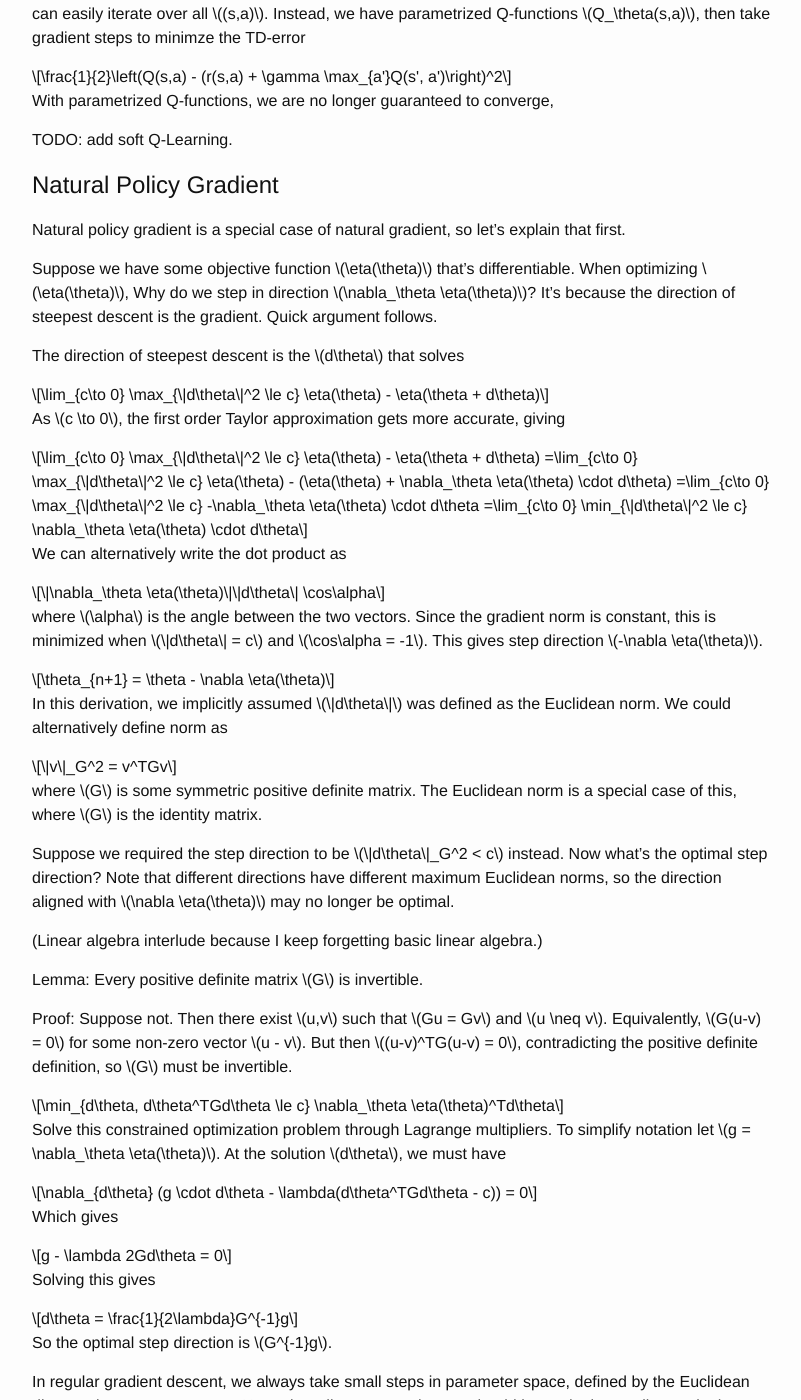
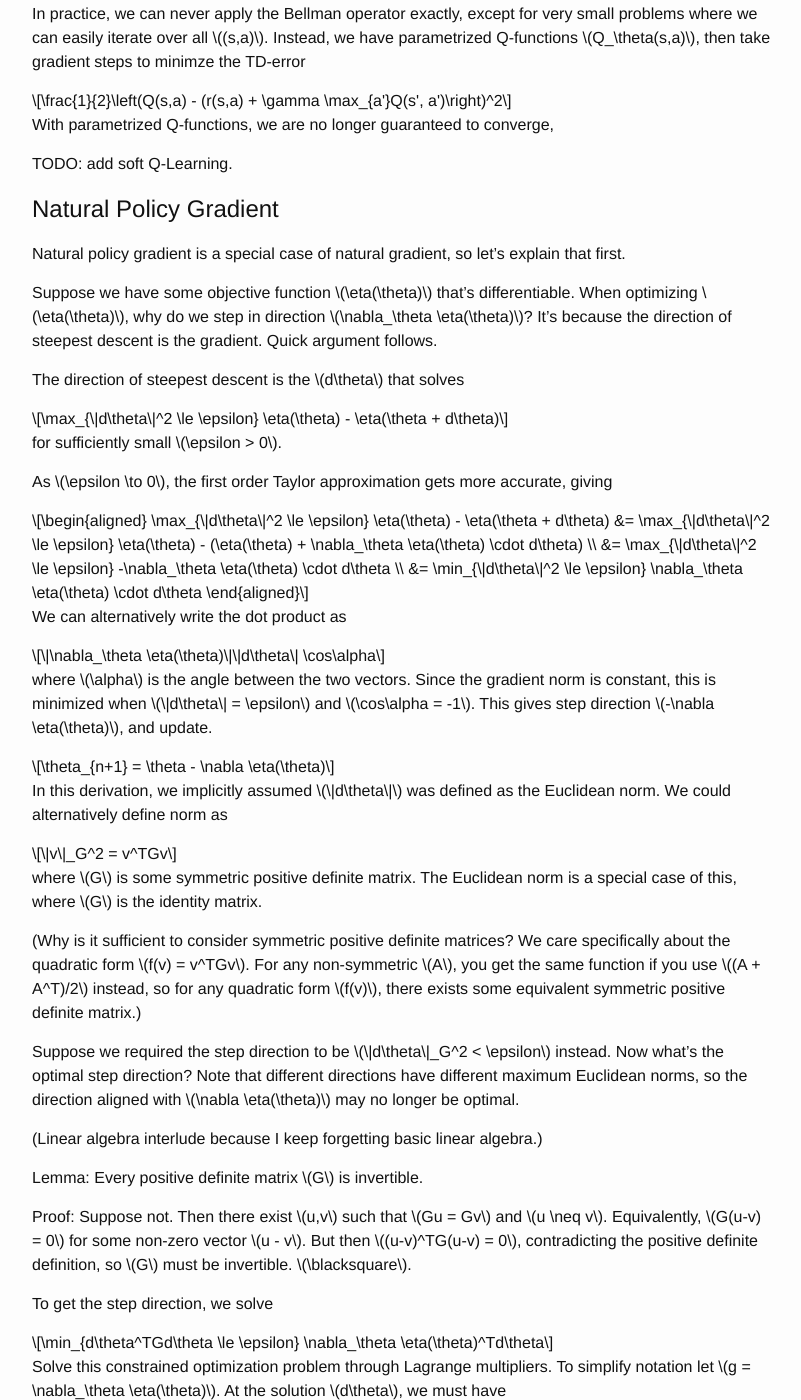
Before and after one commit to alexirpan/alexirpan.github.io, a Jekyll site: the page built from rl-derivations.markdown, in a window 1280 px wide and 1400 px high, scrolled down 3917 px. Shown: the whole window, without its empty margins (238-1039 px from the left). Built offline with Jekyll 4.4.1, drawn with Linux system fonts in a browser that asks for light colours; nearby versions of some CDN libraries; some of the changed text lies outside the part shown.

Commit message:
Fixed some equation formatting, added some paragraphs about quadratic forms.

```diff
--- a/rl-derivations.markdown
+++ b/rl-derivations.markdown
@@ -76,7 +76,7 @@ $$
 
 ## Expectation of Score Function is Zero.
 
-This will be important to variance reduction.
+REMEMBER THIS, IT'S IMPORTANT ALL OVER THE PLACE.
 
 $$
     \mathbb{E}_{a_i|s_i}\left[\nabla_\theta \log \pi(a_i | s_i)\right] =
@@ -137,7 +137,8 @@ $$
 (Can show this formally by writing out the conditional expectations, but it
 gets messy fast.)
 
-Right away, this lets us drop a few terms from the gradient.
+Right away, this lets us drop about half the terms from the gradient (from roughly
+$$n^2$$ to roughly $$n^2/2$$.)
 
 **Observation 2:** We can subtract a baseline function without biasing the gradient,
 as long as the baseline has certain properties.
@@ -219,10 +220,12 @@ In this case, the supremum is over state-action pairs $$(s,a)$$. For any
 $$(s,a)$$,
 
 $$
-    \mathcal{T}^{\pi}Q_1(s,a) - \mathcal{T}^{\pi}Q_2(s,a) =
-    r(s,a) + \gamma\mathbb{E}_\pi[Q_1(s',a') - (r(s,a) + \gamma\mathbb{E}_\pi(Q_2(s',a'))] =
-    \gamma \mathbb{E}_\pi[ Q_1(s',a') - Q_2(s',a') ] \le
+\begin{aligned}
+    \mathcal{T}^{\pi}Q_1(s,a) - \mathcal{T}^{\pi}Q_2(s,a) &=
+    r(s,a) + \gamma\mathbb{E}_\pi[Q_1(s',a') - (r(s,a) + \gamma\mathbb{E}_\pi(Q_2(s',a'))] \\ &=
+    \gamma \mathbb{E}_\pi[ Q_1(s',a') - Q_2(s',a') ] \\ &\le
     \gamma \sup_{s',a'} (Q_1(s',a') - Q_2(s',a'))
+\end{aligned}
 $$
 
 Therefore, $$\| \mathcal{T}^{\pi}Q_1 - \mathcal{T}^{\pi}Q_2 \|_\infty \le \gamma \|Q_1 - Q_2\|_\infty$$,
@@ -266,23 +269,27 @@ Natural policy gradient is a special case of natural gradient, so let's
 explain that first.
 
 Suppose we have some objective function $$\eta(\theta)$$ that's
-differentiable. When optimizing $$\eta(\theta)$$, Why do we step in
+differentiable. When optimizing $$\eta(\theta)$$, why do we step in
 direction $$\nabla_\theta \eta(\theta)$$? It's because the direction
 of steepest descent is the gradient. Quick argument follows.
 
 The direction of steepest descent is the $$d\theta$$ that solves
 
 $$
-\lim_{c\to 0} \max_{\|d\theta\|^2 \le c} \eta(\theta) - \eta(\theta + d\theta)
+\max_{\|d\theta\|^2 \le \epsilon} \eta(\theta) - \eta(\theta + d\theta)
 $$
 
-As $$c \to 0$$, the first order Taylor approximation gets more accurate, giving
+for sufficiently small $$\epsilon > 0$$.
+
+As $$\epsilon \to 0$$, the first order Taylor approximation gets more accurate, giving
 
 $$
-    \lim_{c\to 0} \max_{\|d\theta\|^2 \le c} \eta(\theta) - \eta(\theta + d\theta)
-    =\lim_{c\to 0} \max_{\|d\theta\|^2 \le c} \eta(\theta) - (\eta(\theta) + \nabla_\theta \eta(\theta) \cdot d\theta)
-    =\lim_{c\to 0} \max_{\|d\theta\|^2 \le c} -\nabla_\theta \eta(\theta) \cdot d\theta
-    =\lim_{c\to 0} \min_{\|d\theta\|^2 \le c} \nabla_\theta \eta(\theta) \cdot d\theta
+\begin{aligned}
+    \max_{\|d\theta\|^2 \le \epsilon} \eta(\theta) - \eta(\theta + d\theta)
+    &= \max_{\|d\theta\|^2 \le \epsilon} \eta(\theta) - (\eta(\theta) + \nabla_\theta \eta(\theta) \cdot d\theta) \\
+    &= \max_{\|d\theta\|^2 \le \epsilon} -\nabla_\theta \eta(\theta) \cdot d\theta \\
+    &= \min_{\|d\theta\|^2 \le \epsilon} \nabla_\theta \eta(\theta) \cdot d\theta
+\end{aligned}
 $$
 
 We can alternatively write the dot product as
@@ -292,8 +299,8 @@ $$
 $$
 
 where $$\alpha$$ is the angle between the two vectors. Since the gradient norm
-is constant, this is minimized when $$\|d\theta\| = c$$ and $$\cos\alpha = -1$$.
-This gives step direction $$-\nabla \eta(\theta)$$.
+is constant, this is minimized when $$\|d\theta\| = \epsilon$$ and $$\cos\alpha = -1$$.
+This gives step direction $$-\nabla \eta(\theta)$$, and update.
 
 $$
     \theta_{n+1} = \theta - \nabla \eta(\theta)
@@ -309,7 +316,13 @@ $$
 where $$G$$ is some symmetric positive definite matrix. The Euclidean norm is a special
 case of this, where $$G$$ is the identity matrix.
 
-Suppose we required the step direction to be $$\|d\theta\|_G^2 < c$$ instead.
+(Why is it sufficient to consider symmetric positive definite matrices?
+We care specifically about the quadratic form $$f(v) = v^TGv$$. For any non-symmetric
+$$A$$, you get the same function if you use $$(A + A^T)/2$$ instead, so
+for any quadratic form $$f(v)$$, there exists some equivalent
+symmetric positive definite matrix.)
+
+Suppose we required the step direction to be $$\|d\theta\|_G^2 < \epsilon$$ instead.
 Now what's the optimal step direction? Note that different directions have
 different maximum Euclidean norms, so the direction aligned with
 $$\nabla \eta(\theta)$$ may no longer be optimal.
@@ -321,10 +334,12 @@ Lemma: Every positive definite matrix $$G$$ is invertible.
 Proof: Suppose not. Then there exist $$u,v$$ such that $$Gu = Gv$$ and
 $$u \neq v$$. Equivalently, $$G(u-v) = 0$$ for some non-zero vector $$u - v$$.
 But then $$(u-v)^TG(u-v) = 0$$, contradicting the positive definite definition,
-so $$G$$ must be invertible.
+so $$G$$ must be invertible. $$\blacksquare$$.
+
+To get the step direction, we solve
 
 $$
-    \min_{d\theta, d\theta^TGd\theta \le c} \nabla_\theta \eta(\theta)^Td\theta
+    \min_{d\theta^TGd\theta \le \epsilon} \nabla_\theta \eta(\theta)^Td\theta
 $$
 
 Solve this constrained optimization problem through Lagrange multipliers.
@@ -332,16 +347,16 @@ To simplify notation let $$g = \nabla_\theta \eta(\theta)$$.
 At the solution $$d\theta$$, we must have
 
 $$
-    \nabla_{d\theta} (g \cdot d\theta - \lambda(d\theta^TGd\theta - c)) = 0
+    \nabla_{d\theta} (g \cdot d\theta - \lambda(d\theta^TGd\theta - \epsilon)) = 0
 $$
 
 Which gives
 
 $$
-    g - \lambda 2Gd\theta = 0
+    g - 2\lambda Gd\theta = 0
 $$
 
-Solving this gives
+Since $$G$$ is invertible, this has solution
 
 $$
     d\theta = \frac{1}{2\lambda}G^{-1}g
@@ -355,8 +370,8 @@ argues that we should instead take small steps in the space of probability
 distributions. We can do this by measuring distance with the
 Fisher information matrix.
 
-(At least, I think. I'm pretty sure this is not the most precise
-argument, but it's the one that makes sense to me.)
+(I'm pretty sure this argument is wrong in some subtle way, but it's
+approximately correct.)
 
 Natural policy gradient is the idea of natural gradient, applied to the
 policy gradient from REINFORCE. At a high level it's actually pretty
@@ -606,7 +621,7 @@ TODO: explain extenstion to advantage estimation.
 
 Why go through all this effort to learn an action-dependent baseline? Intuitvely,
 if our baseline depends on both state and action, we can do a better job of
-"centering" the gradient. We can also learn $$Q_w$$ with off-policy data saved
+"centering" the gradient. we can also learn $$Q_w$$ with off-policy data saved
 in a replay buffer, with standard Q-Learning.
 
 (A common choice of state-dependent baseline is a learned value function $$V$$.
@@ -614,3 +629,9 @@ Why can't we learn $$V$$ with off-policy data? The problem is that it doesn't
 have the same self-consistency objective as the TD-error in Q-Learning, it requires knowing
 the action the current policy $$\pi$$ would take, which requires on-policy
 data collection.)
+
+Important note: Q-Prop is an approach for estimating the gradient. It says nothing
+about how to apply it. You can directly add the gradient with SGD, or you can use
+natural policy gradient, or TRPO.
+
+TODO: explain aggressive vs conservative Q-Prop.
```
